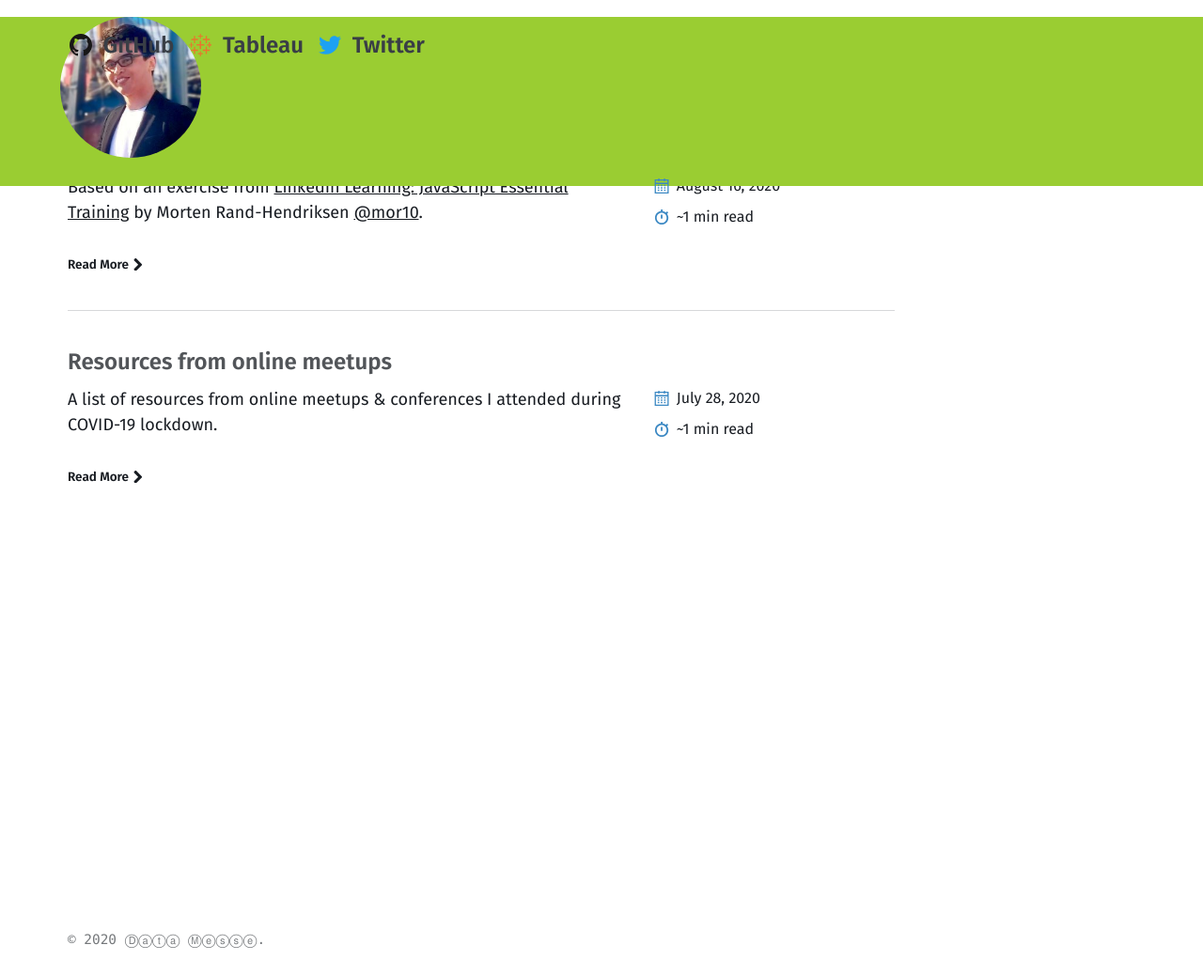
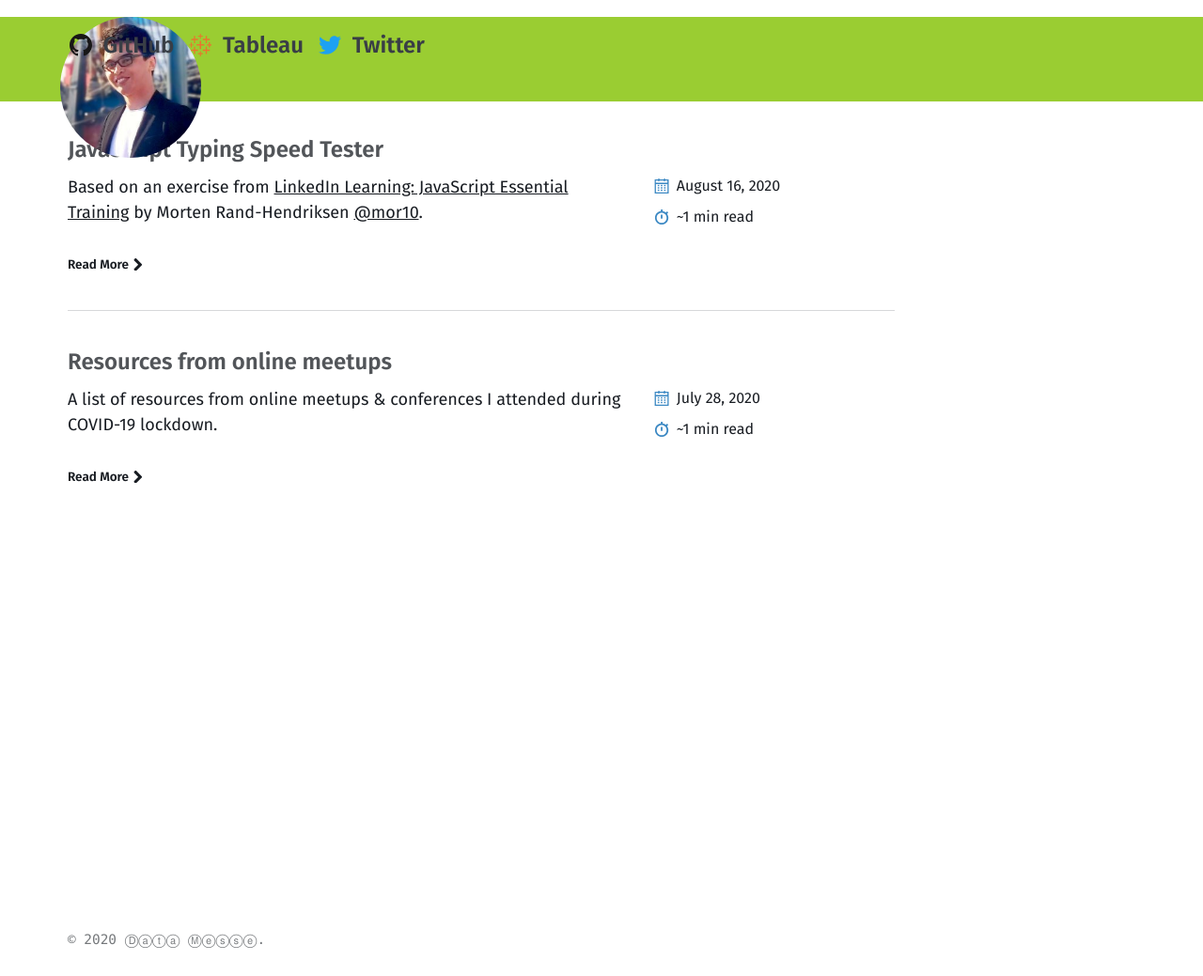
Before and after one commit to datamesse/blog, a Jekyll site: the page built from index.md, in a window 1280 px wide. Shown: the whole page at 94% size. Built offline with Jekyll 4.4.1, drawn with Linux system fonts in a browser that asks for light colours.

Commit message:
Update _global.scss

```diff
--- a/_sass/basically-basic/_global.scss
+++ b/_sass/basically-basic/_global.scss
@@ -8,7 +8,7 @@
 }
 #background-top-banner{
   background-color: yellowgreen;
-  height: 180px;
+  height: 90px;
   width: 100%;
   position: absolute;
   top: 0px;
```
